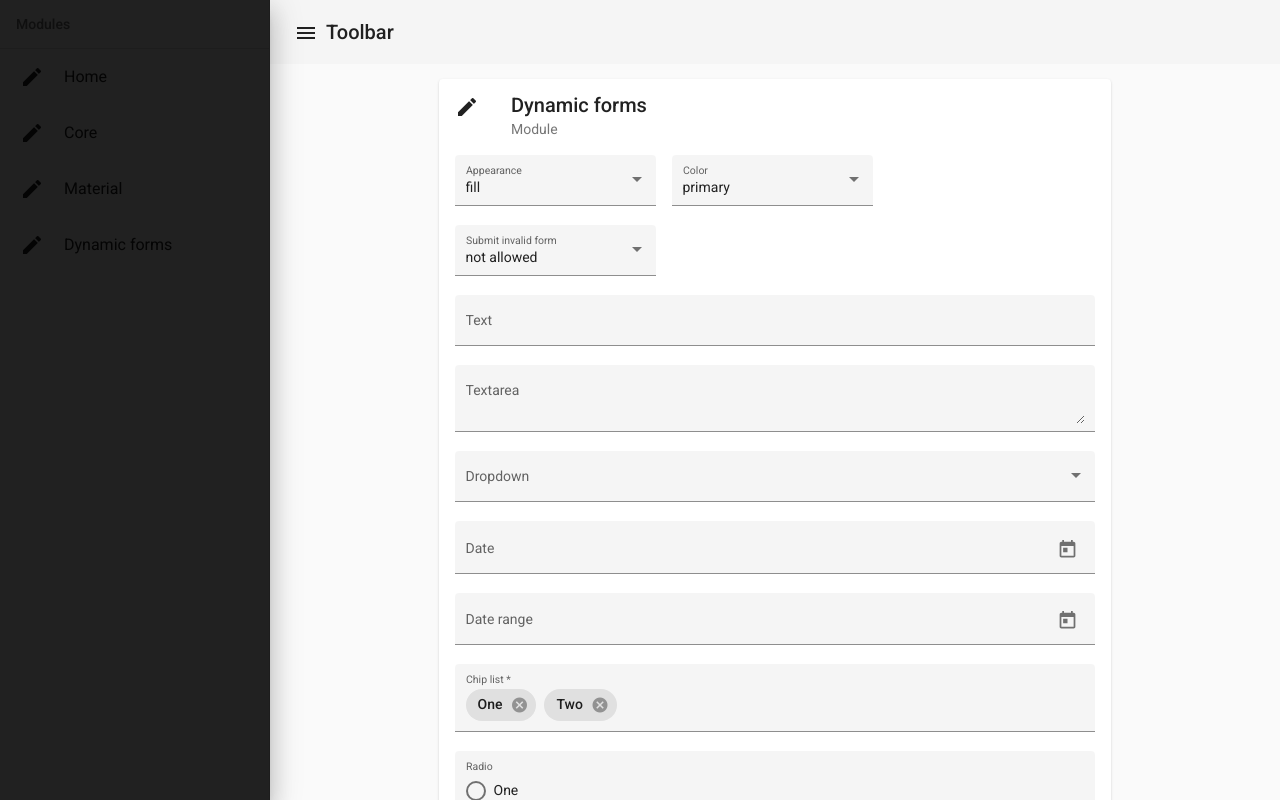
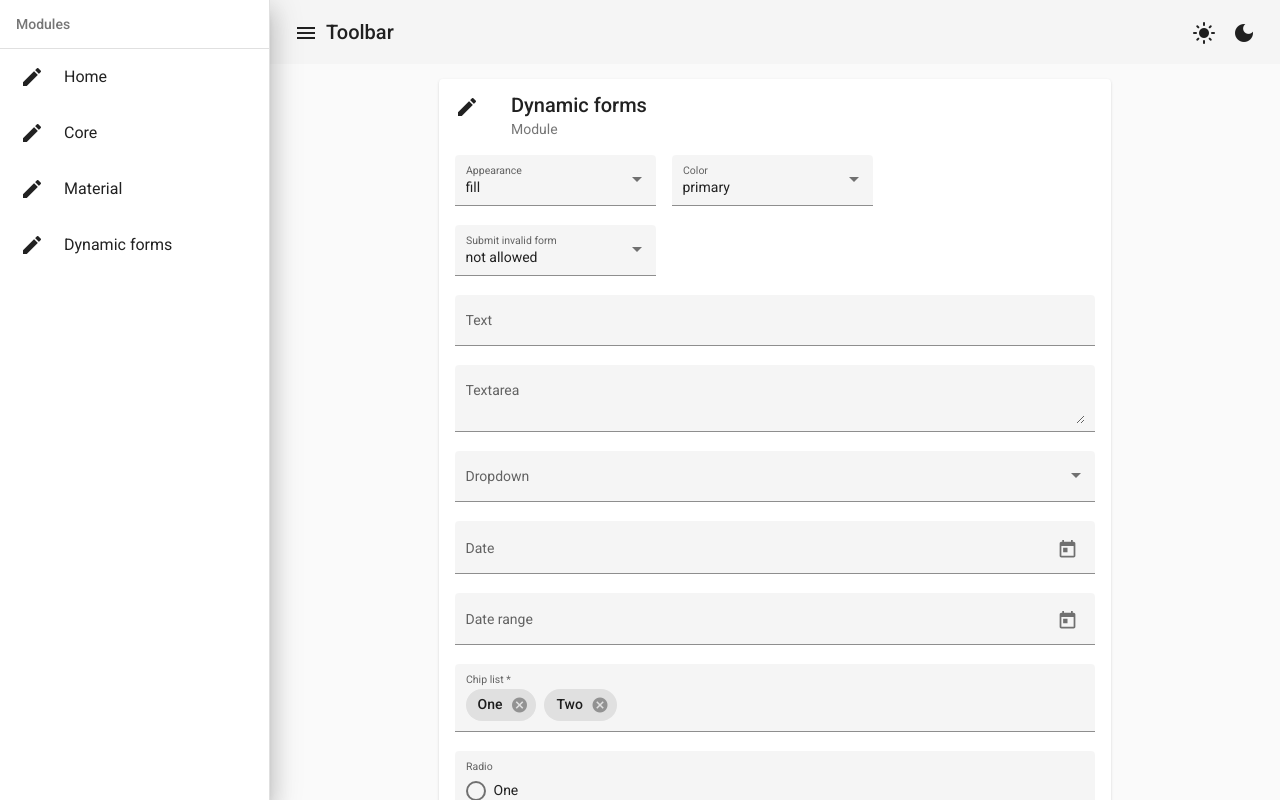
Before and after one commit to patricknnn/AngularModules, an Angular app: page /home in a window 1280 px wide. Built offline with nearby package versions, Linux system fonts and the light colour scheme.

Commit message:
added theme switcher

```diff
--- a/angular.json
+++ b/angular.json
@@ -31,7 +31,6 @@
               "src/assets"
             ],
             "styles": [
-              "./node_modules/@angular/material/prebuilt-themes/deeppurple-amber.css",
               "src/styles.scss"
             ],
             "scripts": []
@@ -100,7 +99,6 @@
               "src/assets"
             ],
             "styles": [
-              "./node_modules/@angular/material/prebuilt-themes/deeppurple-amber.css",
               "src/styles.scss"
             ],
             "scripts": []
--- a/src/app/app.component.html
+++ b/src/app/app.component.html
@@ -1,5 +1,5 @@
 <!-- Main container -->
-<div class="main-container">
+<div class="main-container" [class.theme-dark]="activeTheme == 'dark'">
   <mat-sidenav-container class="sidenav-container">
     <mat-sidenav #sidenav [mode]="mobileQuery.matches ? 'push' : 'side'" [fixedInViewport]="true" fixedTopGap="0"
       class="sidenav mat-elevation-z16" opened>
@@ -8,7 +8,7 @@
     </mat-sidenav>
     <mat-sidenav-content>
       <!-- Toolbar -->
-      <app-toolbar></app-toolbar>
+      <app-toolbar (sidebarChange)="changeSidebar($event)" (themeChange)="changeTheme($event)"></app-toolbar>
       <!-- Scroll content wrapper -->
       <div class="scroll-content-wrapper">
         <!-- Scroll content -->
--- a/src/app/app.component.ts
+++ b/src/app/app.component.ts
@@ -1,11 +1,10 @@
 import { MediaMatcher } from '@angular/cdk/layout';
-import { AfterViewInit, ChangeDetectorRef, Component, OnDestroy, OnInit, ViewChild } from '@angular/core';
+import { ChangeDetectorRef, Component, OnDestroy, OnInit, ViewChild } from '@angular/core';
 import { MatSidenav } from '@angular/material/sidenav';
 import { ActivatedRoute, RouterOutlet } from '@angular/router';
 import { Observable } from 'rxjs';
 import { routeAnimation } from './animations/route-animations';
 import { Navlink } from './modules/core/models/navlink';
-import { SidenavService } from './modules/core/services/sidenav/sidenav.service';
 import { NavlinkService } from './services/navlink/navlink.service';
 
 @Component({
@@ -14,11 +13,15 @@ import { NavlinkService } from './services/navlink/navlink.service';
   styleUrls: ['./app.component.scss'],
   animations: [routeAnimation]
 })
-export class AppComponent implements OnInit, AfterViewInit, OnDestroy {
+export class AppComponent implements OnInit, OnDestroy {
   /**
    * Page title
    */
   title = 'AngularModules';
+  /**
+   * Currently active theme
+   */
+  activeTheme: string = 'light';
   /**
    * Media query list
    */
@@ -44,7 +47,6 @@ export class AppComponent implements OnInit, AfterViewInit, OnDestroy {
   constructor(
     changeDetectorRef: ChangeDetectorRef,
     media: MediaMatcher,
-    private sidenavService: SidenavService,
     navlinkService: NavlinkService
   ) {
     this.mobileQuery = media.matchMedia('(max-width: 768px)');
@@ -61,17 +63,38 @@ export class AppComponent implements OnInit, AfterViewInit, OnDestroy {
   }
 
   /**
-   * Called after view initialized
-   */
-  ngAfterViewInit(): void {
-    this.sidenavService.setSidenav(this.sidenav);
-  }
-
-  /**
    * Called on component destroy
    */
   ngOnDestroy(): void {
     this.mobileQuery.removeEventListener<"change">("change", this._mobileQueryListener);
+  }
+
+  /**
+   * Changes the theme
+   * @param theme Theme to apply
+   */
+  public changeSidebar(change: string) {
+    switch (change) {
+      case 'open':
+        this.sidenav.open();
+        break;
+      case 'close':
+        this.sidenav.close();
+        break;
+      case 'toggle':
+        this.sidenav.toggle();
+        break;
+      default:
+        break;
+    }
+  }
+
+  /**
+   * Changes the theme
+   * @param theme Theme to apply
+   */
+  public changeTheme(theme: string) {
+    this.activeTheme = theme;
   }
 
   /**
--- a/src/app/modules/core/components/toolbar/toolbar.component.html
+++ b/src/app/modules/core/components/toolbar/toolbar.component.html
@@ -1,6 +1,13 @@
 <mat-toolbar class="toolbar">
-  <button mat-icon-button (click)="toggleSidenav()">
+  <button mat-icon-button (click)="emitSidebarChange('toggle')">
     <mat-icon>menu</mat-icon>
   </button>
   <h1 class="example-app-name">Toolbar</h1>
+  <span class="spacer"></span>
+  <button mat-icon-button (click)="emitThemeChange('light')">
+    <mat-icon>light_mode</mat-icon>
+  </button>
+  <button mat-icon-button (click)="emitThemeChange('dark')">
+    <mat-icon>dark_mode</mat-icon>
+  </button>
 </mat-toolbar>
--- a/src/app/modules/core/components/toolbar/toolbar.component.ts
+++ b/src/app/modules/core/components/toolbar/toolbar.component.ts
@@ -1,5 +1,4 @@
-import { Component } from '@angular/core';
-import { SidenavService } from '../../services/sidenav/sidenav.service';
+import { Component, EventEmitter, Output } from '@angular/core';
 
 @Component({
   selector: 'app-toolbar',
@@ -7,11 +6,34 @@ import { SidenavService } from '../../services/sidenav/sidenav.service';
   styleUrls: ['./toolbar.component.scss']
 })
 export class ToolbarComponent {
+  /**
+   * Event emitter triggered on form submit
+   */
+  @Output() sidebarChange = new EventEmitter<string>();
+  /**
+   * Event emitter triggered on form submit
+   */
+  @Output() themeChange = new EventEmitter<string>();
 
-  constructor(private sidenav: SidenavService) { }
+  /**
+   * Initialize ToolbarComponent
+   */
+  constructor() { }
 
-  toggleSidenav() {
-    this.sidenav.toggle();
+  /**
+   * Emits event to parent to signal theme change
+   * @param theme Theme to apply
+   */
+  emitSidebarChange(change: string): void {
+    this.themeChange.emit(change);
+  }
+
+  /**
+   * Emits event to parent to signal theme change
+   * @param theme Theme to apply
+   */
+  emitThemeChange(theme: string): void {
+    this.themeChange.emit(theme);
   }
 
 }
--- a/src/app/modules/core/services/sidenav/sidenav.service.ts
+++ /dev/null
@@ -1,49 +0,0 @@
-import { Injectable } from '@angular/core';
-import { MatDrawerToggleResult, MatSidenav } from '@angular/material/sidenav';
-
-@Injectable({
-  providedIn: 'root'
-})
-export class SidenavService {
-  /**
-   * MatSidenav instance
-   */
-  private sidenav: MatSidenav | undefined;
-
-  /**
-   * Initialize sidenav service
-   */
-  constructor() { }
-
-  /**
-   * Sets MatSidenav instance
-   * @param sidenav MatSidenav instance
-   */
-  public setSidenav(sidenav: MatSidenav) {
-    this.sidenav = sidenav;
-  }
-
-  /**
-   * Opens MatSidenav instance
-   * @returns Promise<MatDrawerToggleResult>
-   */
-  public open(): Promise<MatDrawerToggleResult> | undefined {
-    return this.sidenav?.open();
-  }
-
-  /**
-   * Closes MatSidenav instance
-   * @returns Promise<MatDrawerToggleResult>
-   */
-  public close(): Promise<MatDrawerToggleResult> | undefined {
-    return this.sidenav?.close();
-  }
-
-  /**
-   * Toggles MatSidenav instance
-   * @returns Promise<MatDrawerToggleResult>
-   */
-  public toggle(): Promise<MatDrawerToggleResult> | undefined {
-    return this.sidenav?.toggle();
-  }
-}
--- a/src/styles.scss
+++ b/src/styles.scss
@@ -1,4 +1,5 @@
-/* You can add global styles to this file, and also import other style files */
+/* imports */
+@import "./theme.scss";
 
 html,
 body {
@@ -10,6 +11,10 @@ body {
   height: 100vh;
   width: 100vw;
   overflow: hidden;
+}
+
+.spacer {
+  flex: 1 1 auto;
 }
 
 .main-container {
@@ -29,8 +34,6 @@ body {
 
 .sidenav {
   width: 270px;
-  background-color: #212121;
-  color: #fff;
 }
 
 .toolbar {
@@ -53,7 +56,6 @@ body {
   display: flex;
   justify-content: center;
   padding: 15px;
-  background-color: #fafafa;
 }
 
 .form-row-buttons {
--- /dev/null
+++ b/src/theme.scss
@@ -0,0 +1,39 @@
+// Imports
+@import "~@angular/material/theming";
+
+// Includes
+@include mat-core();
+
+// Define default theme
+$color-primary: mat-palette($mat-indigo);
+$color-accent: mat-palette($mat-pink, A200, A100, A400);
+$color-theme: mat-light-theme(
+  (
+    color: (
+      primary: $color-primary,
+      accent: $color-accent,
+    ),
+  )
+);
+
+// Include default theme
+@include angular-material-theme($color-theme);
+
+// Define dark theme
+$dark-primary: mat-palette($mat-blue-grey);
+$dark-accent: mat-palette($mat-amber, A200, A100, A400);
+$dark-warn: mat-palette($mat-deep-orange);
+$dark-theme: mat-dark-theme(
+  (
+    color: (
+      primary: $dark-primary,
+      accent: $dark-accent,
+      warn: $dark-warn,
+    ),
+  )
+);
+
+// Include the dark theme only if parant has '.theme-dark' class
+.theme-dark {
+  @include angular-material-color($dark-theme);
+}
```
Also changed, not shown: 1 other file (tests, documents, lock files or other folders).
